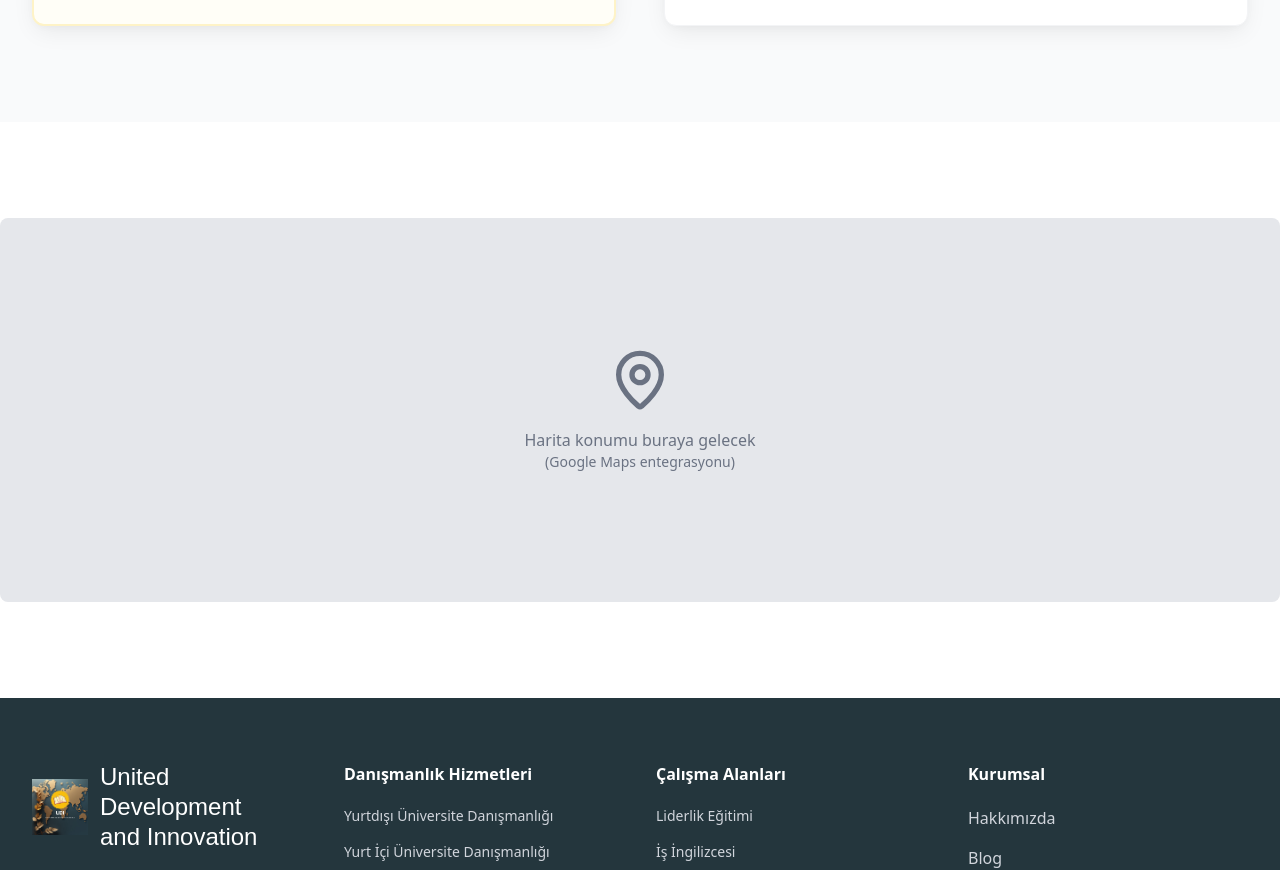
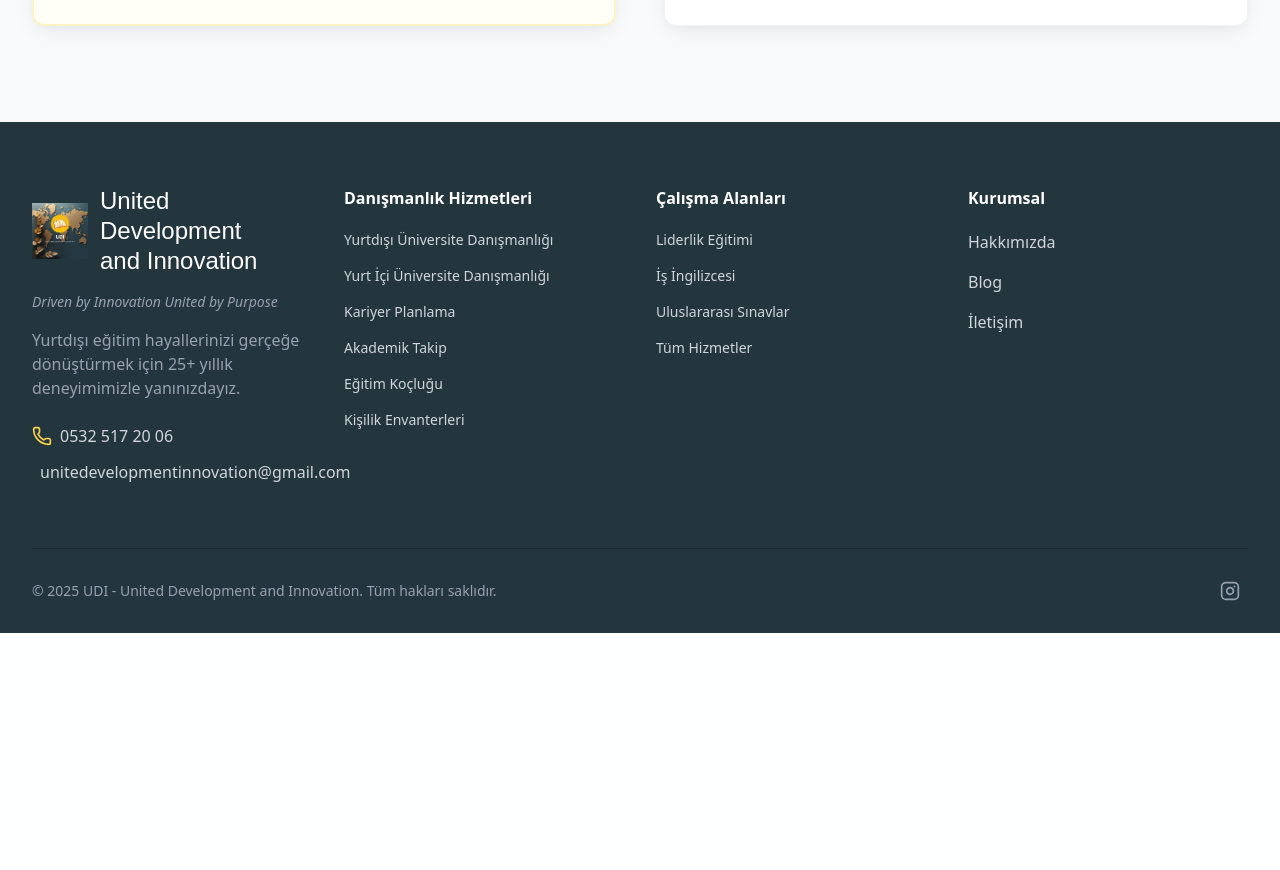
Before and after one commit to MetaMerchant1/udi, a Next.js app: page /iletisim in a window 1280 px wide. Shown: the part 1283-2153 px from the top of the page. After the commit the page ends 1916 px from the top, so only its background shows below. Built offline with nearby package versions, Linux system fonts and the light colour scheme; a web font is replaced by a local one.

Commit message:
Harita placeholder kaldirildi

```diff
--- a/app/iletisim/page.tsx
+++ b/app/iletisim/page.tsx
@@ -346,16 +346,6 @@ export default function IletisimPage() {
         </div>
       </Section>
 
-      {/* Map Section (Placeholder) */}
-      <Section className="bg-white" fullWidth>
-        <div className="w-full h-96 bg-gray-200 rounded-lg flex items-center justify-center">
-          <div className="text-center text-gray-500">
-            <MapPin className="h-16 w-16 mx-auto mb-4" />
-            <p>Harita konumu buraya gelecek</p>
-            <p className="text-sm">(Google Maps entegrasyonu)</p>
-          </div>
-        </div>
-      </Section>
     </div>
   );
 }
```
